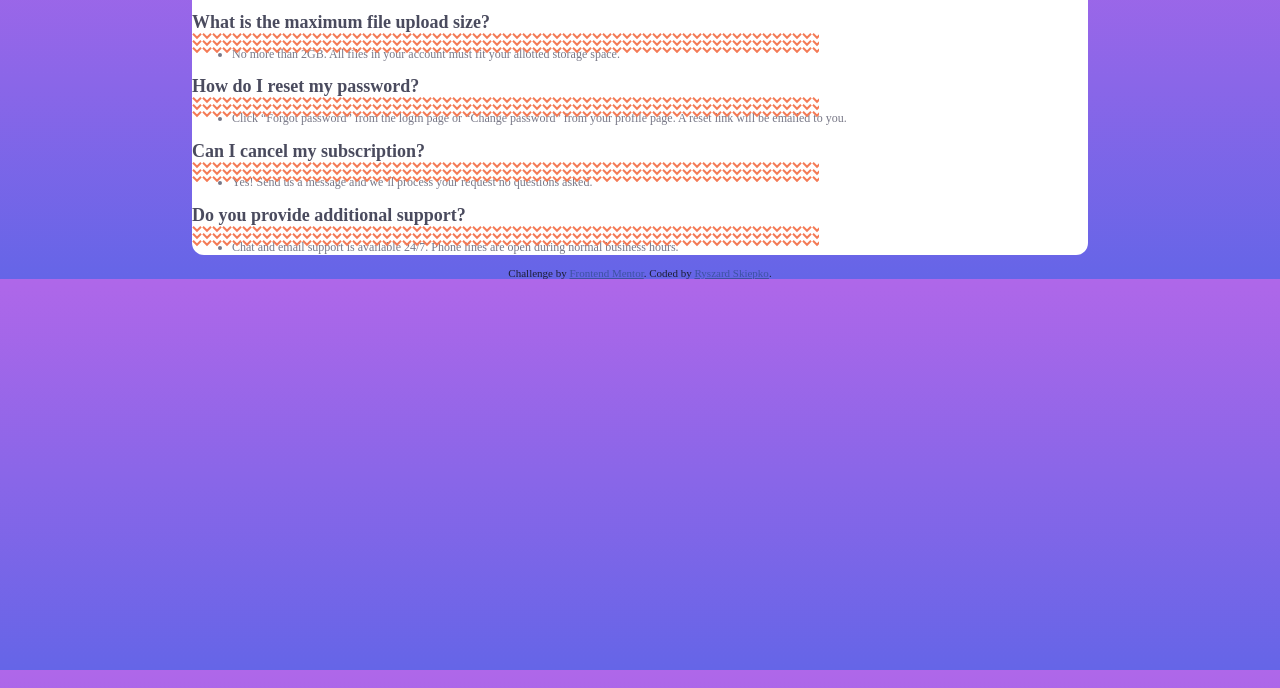
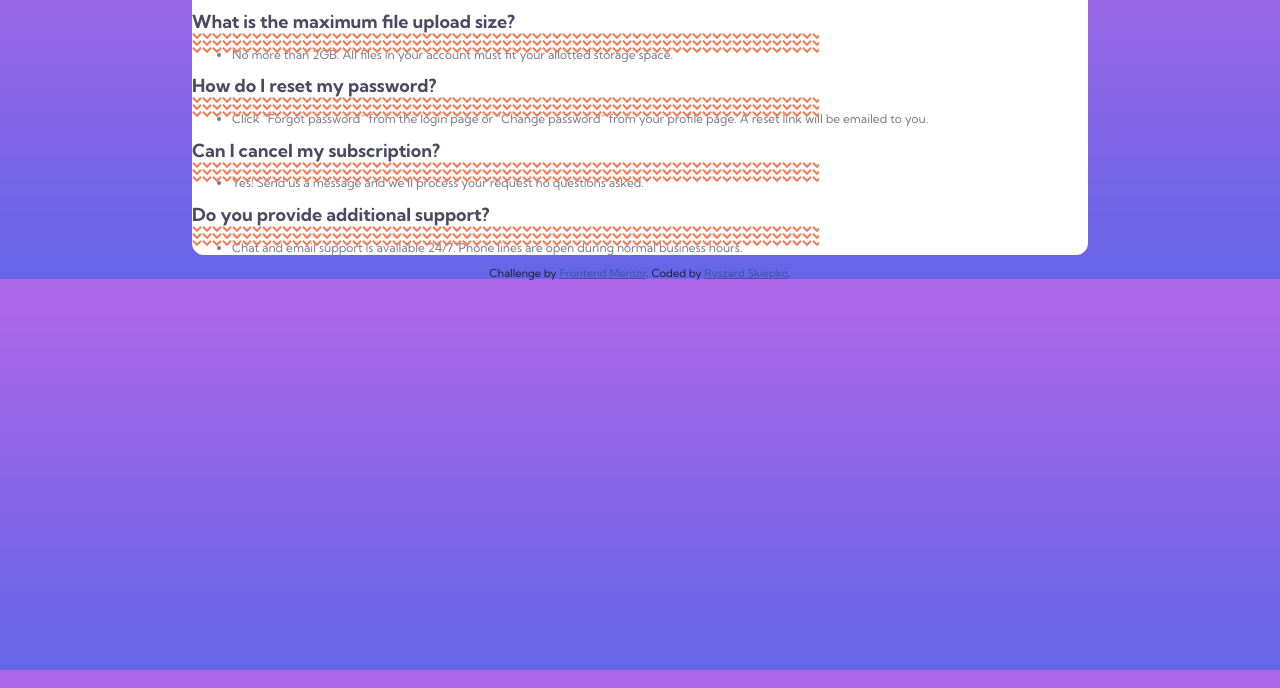
Before and after one commit to ryszardskiepko/faq-accordion-card, a website: page index.html in a window 1280 px wide. Shown: the part 112-800 px from the top of the page. Drawn offline with Linux system fonts and the light colour scheme.

Commit message:
SCSS font family problem fixed

```diff
--- a/scss/_variables.scss
+++ b/scss/_variables.scss
@@ -32,7 +32,7 @@ $fontBold: 700;
 $fontRegular: 400;
 
 /*FONT family*/
-$fontFamily: "Kumbh Sans" sans-serif;
+$fontFamily: Kumbh Sans;
 
 /*FONT size*/
 $fontSize: 12px;
```
Also changed, not shown: style.css.
